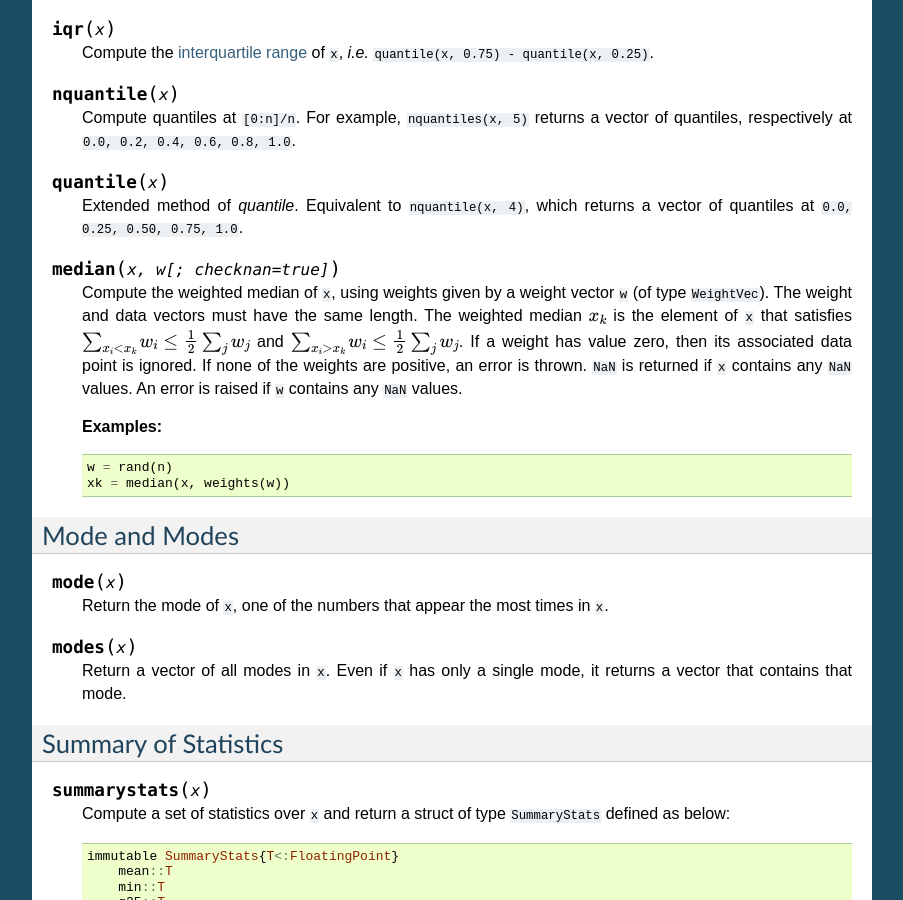
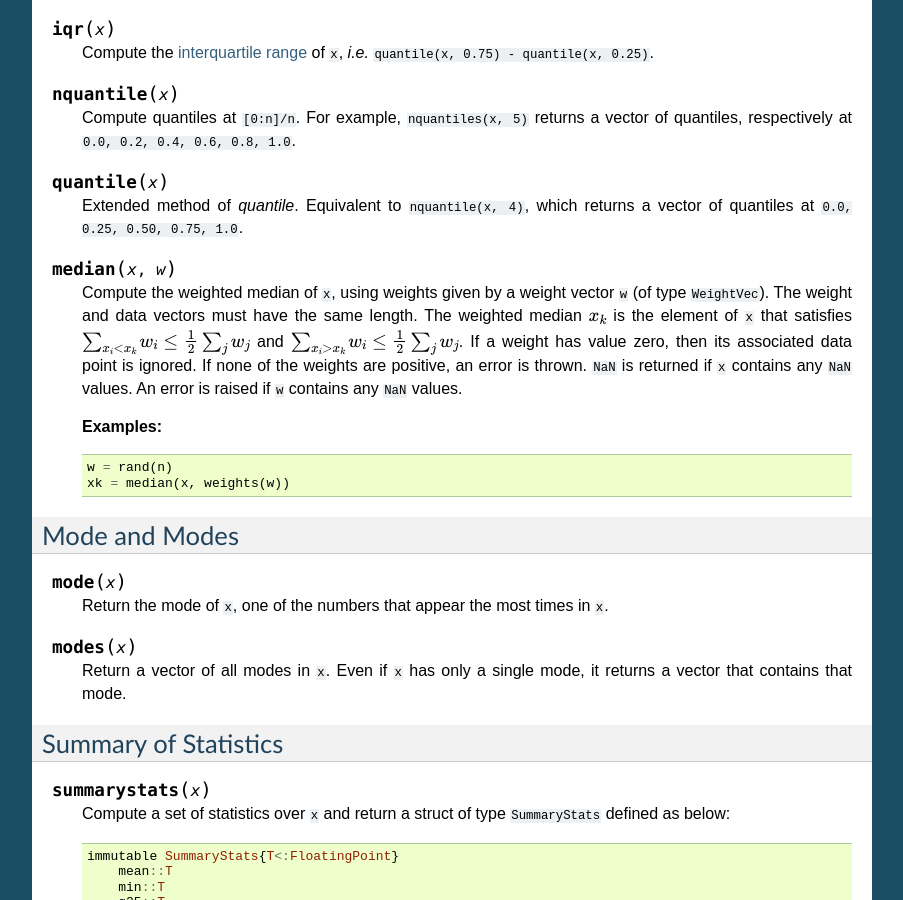
Before and after one commit to JuliaStats/StatsBase.jl, a Sphinx documentation site: the page built from docs/source/scalarstats.rst, in a window 1280 px wide and 900 px high, scrolled down 2249 px. Shown: the whole window, without its empty margins (198-1101 px from the left). Built offline with Sphinx 7.4.7, drawn with Linux system fonts in a browser that asks for light colours; formulas are drawn with MathJax 3.

Commit message:
Removed checknan argument from scalarstats.rst

```diff
--- a/docs/source/scalarstats.rst
+++ b/docs/source/scalarstats.rst
@@ -141,7 +141,7 @@ Quantile and Friends
 
   Extended method of *quantile*. Equivalent to ``nquantile(x, 4)``, which returns a vector of quantiles at ``0.0, 0.25, 0.50, 0.75, 1.0``.
 
-.. function:: median(x, w[; checknan=true])
+.. function:: median(x, w)
 
   Compute the weighted median of ``x``, using weights given by a weight vector ``w`` (of type ``WeightVec``).  The weight and data vectors must have the same length.  The weighted median :math:`x_k` is the element of ``x`` that satisfies :math:`\sum_{x_i < x_k} w_i \le \frac{1}{2} \sum_{j} w_j` and :math:`\sum_{x_i > x_k} w_i \le \frac{1}{2} \sum_{j} w_j`.  If a weight has value zero, then its associated data point is ignored.  If none of the weights are positive, an error is thrown.  ``NaN`` is returned if ``x`` contains any ``NaN`` values.  An error is raised if ``w`` contains any ``NaN`` values.
 
```
